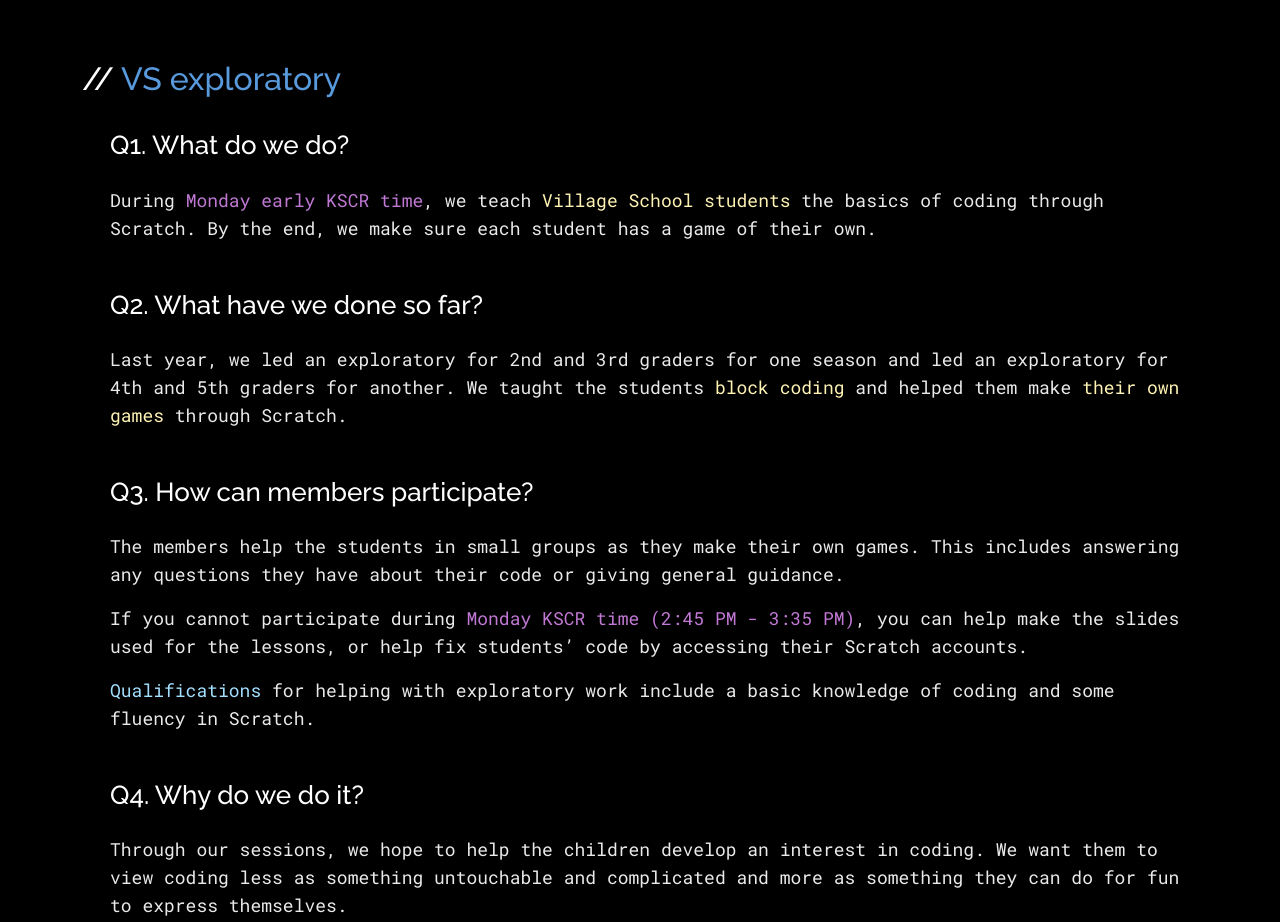
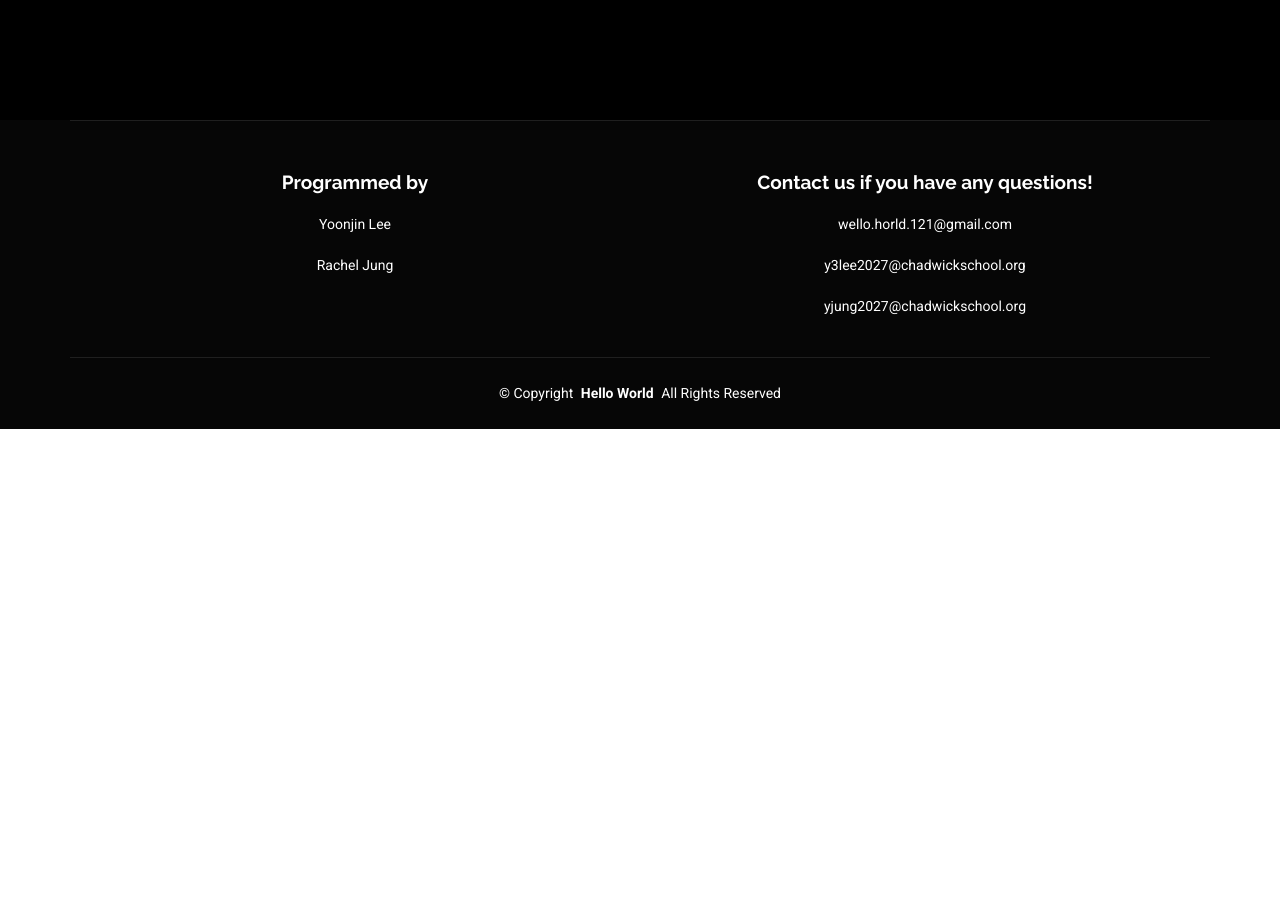
Before and after one commit to rarasomething/helloworld, a plain HTML site: page gallery.html in a window 1280 px wide. Shown: the part 800-1722 px from the top of the page. After the commit the page ends 1229 px from the top, so only its background shows below. Drawn offline with nearby package versions, Linux system fonts and the light colour scheme.

Commit message:
clearing

```diff
--- a/gallery.html
+++ b/gallery.html
@@ -85,44 +85,9 @@
 
       <div class="container">
 
-        <!-- Initiative 1 -->
-        <div class="row gy-4">
-          <div class="col-lg-12" data-aos="fade-up" data-aos-delay="250">
-            <div class="content px-3 px-md-0">
-              <h4 class="color-white">// <span class="blueText">VS exploratory </span></h4>
-              <br>
-            </div>
-          </div>
-        </div>
+        <!-- Photos here --->
 
-        <div class="row gy-4 ms-sm-3">
-          <div class="col-lg-12" data-aos="fade-up" data-aos-delay="250">
-            <div class="content px-3 px-md-0">
-              <h5 class="color-white"><span class="">Q1. What do we do?  </span></h5>
-              <p class="mt-md-4 ">
-During <span class="purpleText">Monday early KSCR time</span>, we teach <span class="yellowText">Village School students</span> the basics of coding through Scratch. By the end, we make sure each student has a game of their own.
-              </p>
-                            <h5 class="color-white mt-5"><span class="">Q2. What have we done so far?  </span></h5>
-              <p class="mt-md-4 ">
-Last year, we led an exploratory for 2nd and 3rd graders for one season and led an exploratory for 4th and 5th graders for another. We taught the students <span class="yellowText">block coding</span> and helped them make <span class="yellowText">their own games</span> through Scratch.
-              </p>
-                            <h5 class="color-white mt-5"><span class="">Q3. How can members participate?  </span></h5>
-              <p class="mt-md-4 ">
-The members help the students in small groups as they make their own games. This includes answering any questions they have about their code or giving general guidance.
-              </p>
-                            <p class="mt-md-2 ">
-If you cannot participate during <span class="purpleText">Monday KSCR time (2:45 PM - 3:35 PM)</span>, you can help make the slides used for the lessons, or help fix students’ code by accessing their Scratch accounts.
-              </p>
-                            <p class="mt-md-2 ">
-<span class="skyText">Qualifications</span> for helping with exploratory work include a basic knowledge of coding and some fluency in Scratch.
-              </p>
-                            <h5 class="color-white mt-5"><span class="">Q4. Why do we do it?  </span></h5>
-              <p class="mt-md-4 ">
-Through our sessions, we hope to help the children develop an interest in coding. We want them to view coding less as something untouchable and complicated and more as something they can do for fun to express themselves.
-              </p>
-            </div>
-          </div>
-        </div>
+
 
       </div>
 </section>
```
